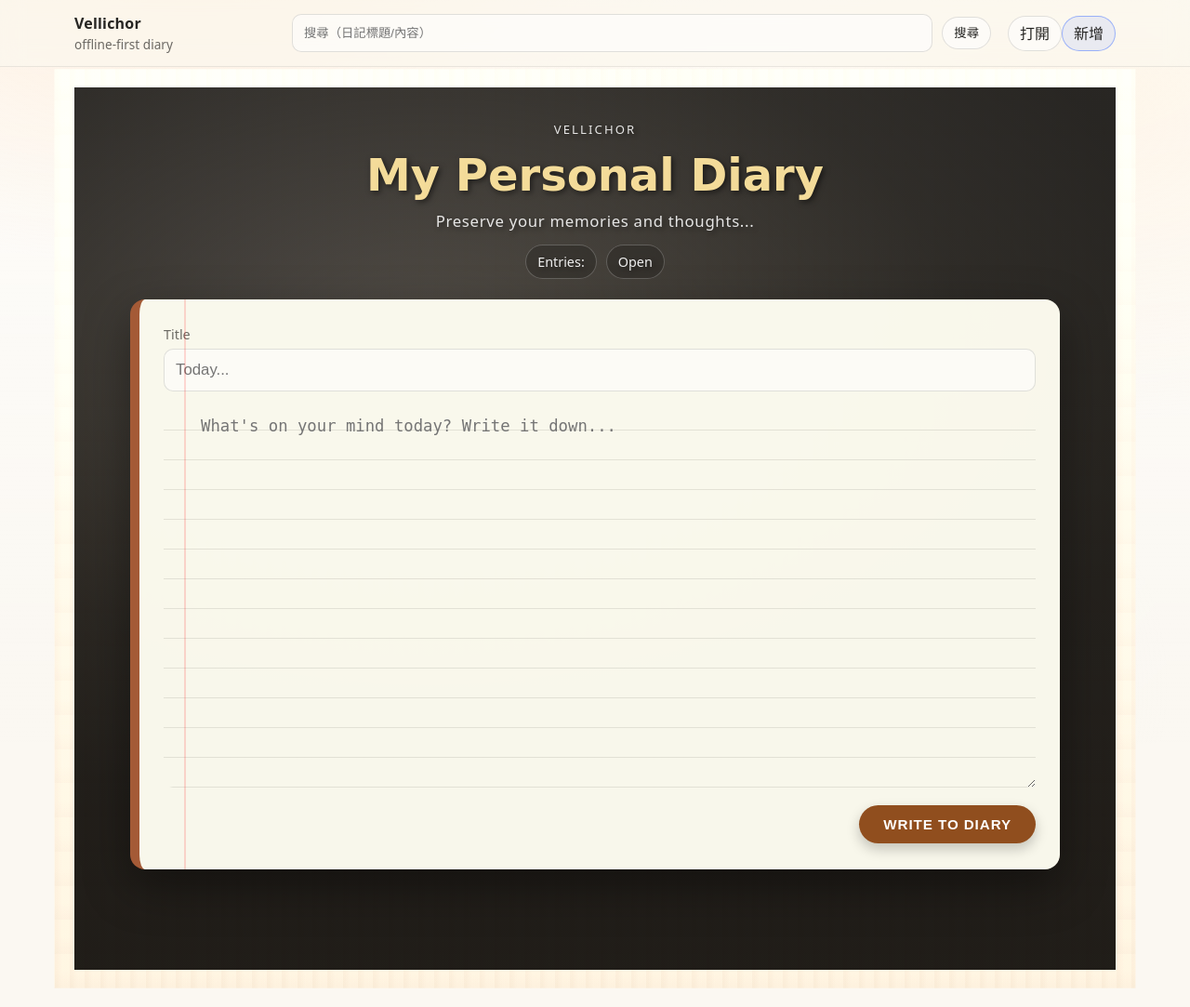
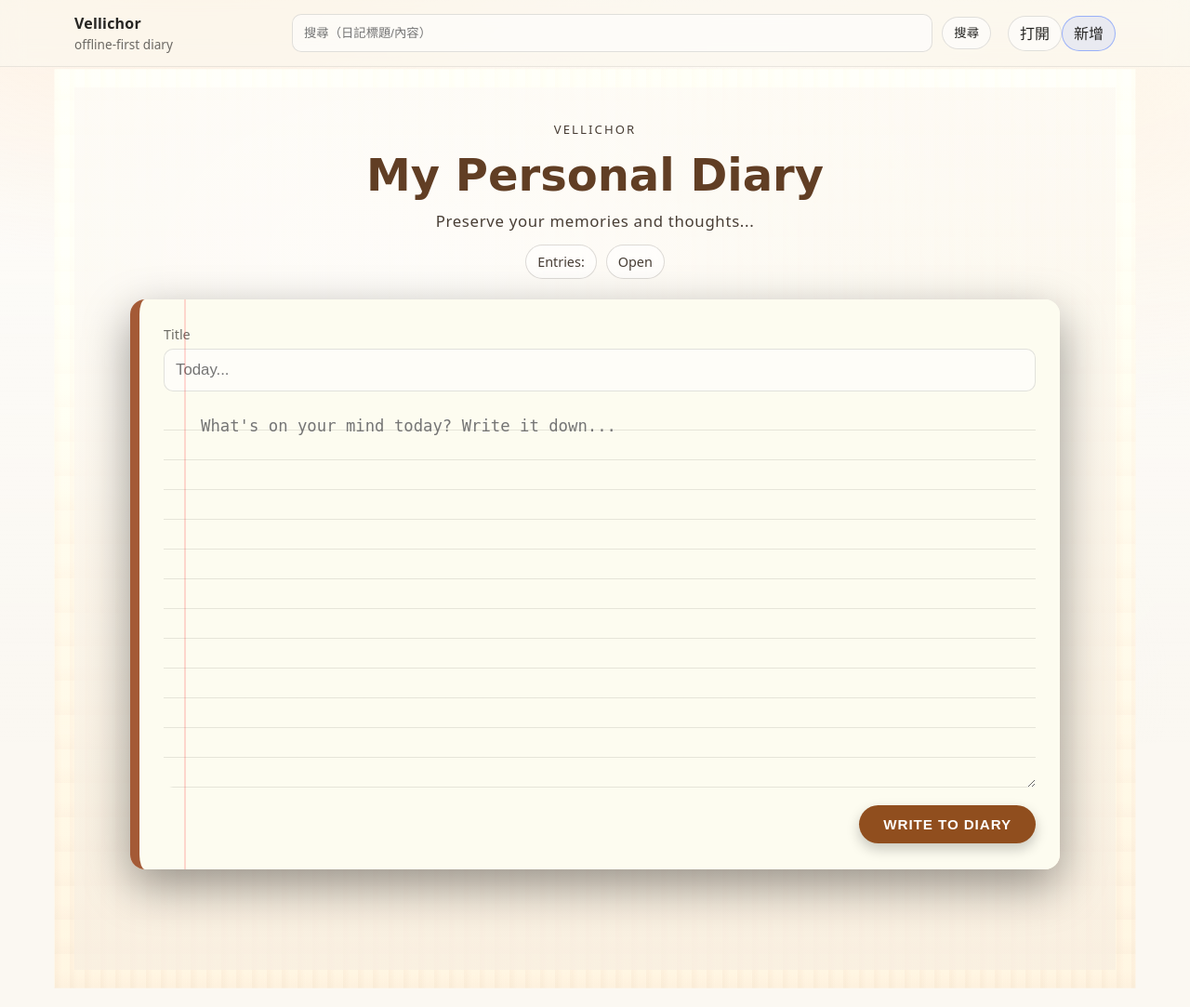
Before and after one commit to ChaoChienHung/Vellichor, a FastAPI app: template vellichor/templates/index.html in a window 1280 px wide. Shown: the whole page at 93% size. Run offline with FastAPI, Linux system fonts and the light colour scheme; the template is opened without the code that fills it, so the values that code supplies are empty; parts of the project's set-up code (start-up, migrations or seed data) failed here and were passed over.

Commit message:
UI: brighten index to light brown

```diff
--- a/vellichor/static/app.css
+++ b/vellichor/static/app.css
@@ -468,8 +468,8 @@ input[type="text"]:focus, textarea:focus {
 
 .cover-wrap.home-cover::after {
   background:
-    radial-gradient(820px 520px at 34% 30%, rgba(0, 0, 0, 0.26), rgba(0, 0, 0, 0.58) 70%, rgba(0, 0, 0, 0.65) 100%),
-    linear-gradient(180deg, rgba(30, 20, 10, 0.62), rgba(30, 20, 10, 0.72));
+    radial-gradient(980px 640px at 34% 20%, rgba(255, 255, 255, 0.66), rgba(255, 255, 255, 0.32) 62%, rgba(255, 255, 255, 0.22) 100%),
+    linear-gradient(180deg, rgba(250, 241, 228, 0.48), rgba(244, 231, 212, 0.68));
 }
 
 .home {
@@ -484,8 +484,8 @@ input[type="text"]:focus, textarea:focus {
 .home-header {
   text-align: center;
   margin-bottom: 22px;
-  color: rgba(255, 255, 255, 0.92);
-  text-shadow: 2px 2px 6px rgba(0, 0, 0, 0.55);
+  color: rgba(46, 34, 24, 0.92);
+  text-shadow: 0 1px 0 rgba(255, 255, 255, 0.35);
 }
 
 .home-kicker {
@@ -500,7 +500,7 @@ input[type="text"]:focus, textarea:focus {
   font-family: cursive;
   font-size: 3rem;
   font-weight: 800;
-  color: rgba(255, 230, 160, 0.95);
+  color: rgba(94, 58, 32, 0.98);
 }
 
 .home-sub {
@@ -523,16 +523,16 @@ input[type="text"]:focus, textarea:focus {
   gap: 8px;
   padding: 8px 12px;
   border-radius: 999px;
-  border: 1px solid rgba(255, 255, 255, 0.22);
-  background: rgba(0, 0, 0, 0.18);
+  border: 1px solid rgba(46, 34, 24, 0.16);
+  background: rgba(255, 255, 255, 0.55);
   backdrop-filter: blur(8px);
-  color: rgba(255, 255, 255, 0.92);
+  color: rgba(46, 34, 24, 0.88);
   text-decoration: none;
   font-size: 0.9rem;
 }
 
 .home-pill.link:hover {
-  background: rgba(0, 0, 0, 0.28);
+  background: rgba(255, 255, 255, 0.72);
 }
 
 .diary-input-section {
```
Also changed, not shown: other parts of vellichor/static/app.css (+38 -0 lines).
